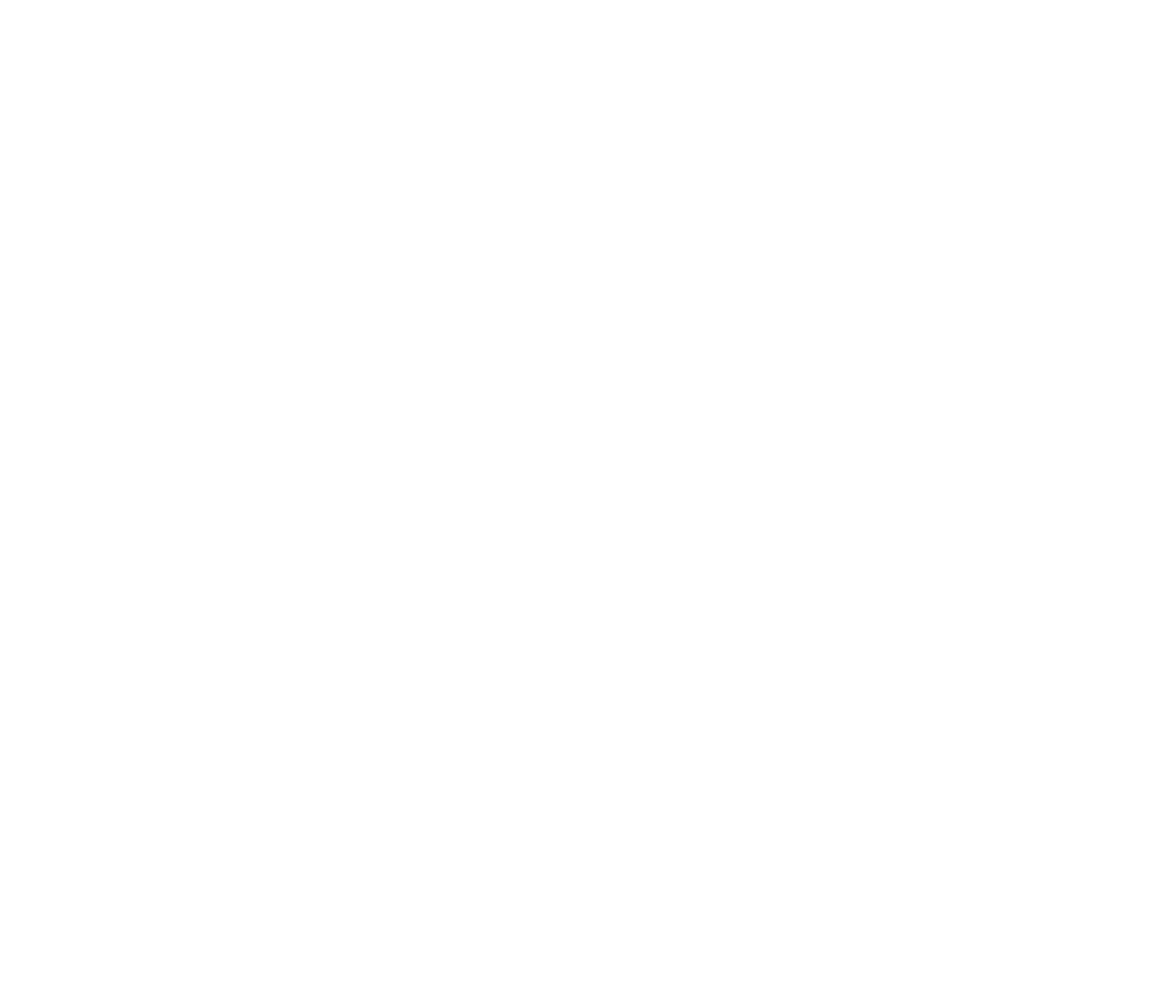
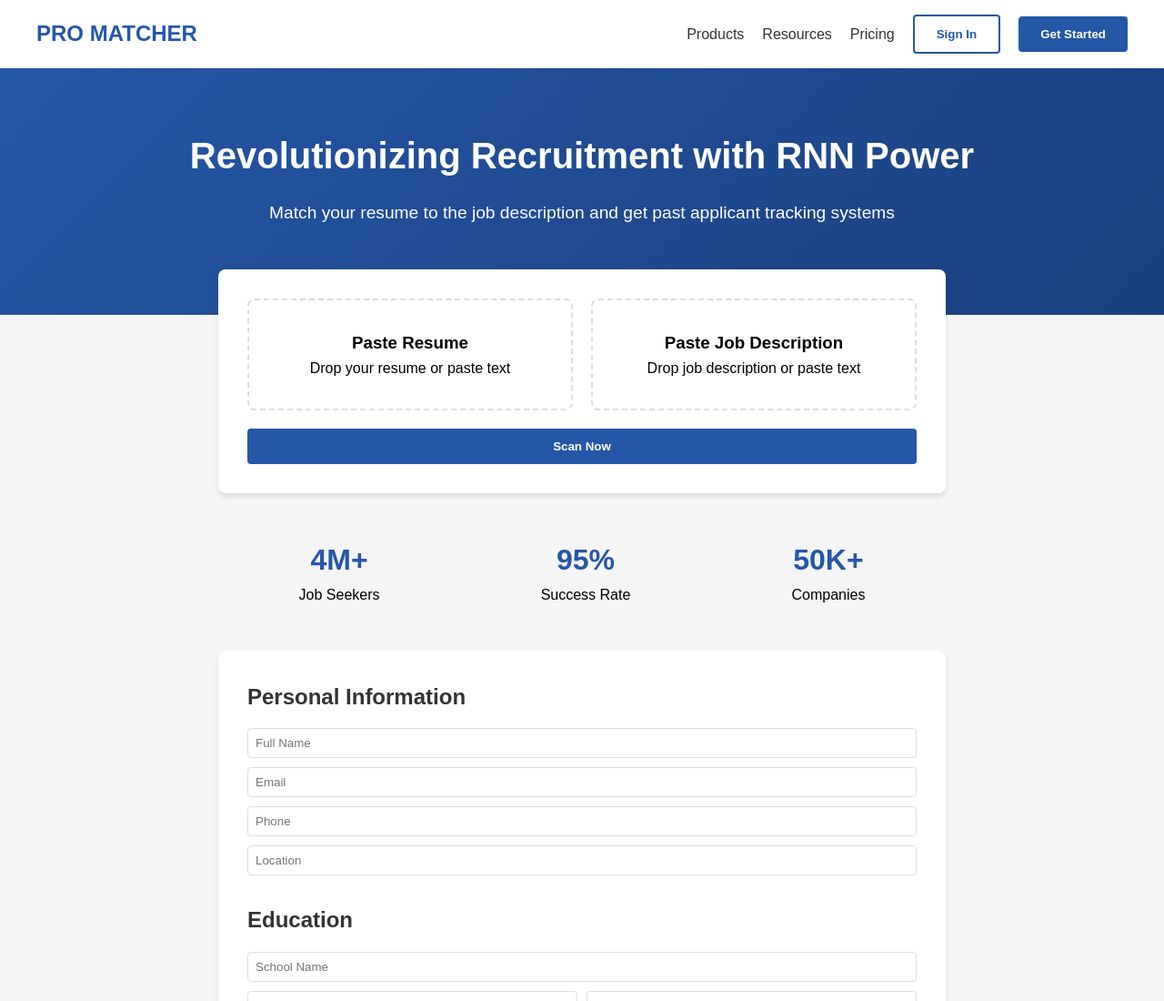
Before and after one commit to dpfam27/CV-JD-Matching-System, a website: page frontend/src/templates/Aifinalscreen.html in a window 1280 px wide. Shown: the top 1100 px of the page at 91% size. Before the commit the page ends 800 px from the top, so only its background shows below. Drawn offline with Linux system fonts and the light colour scheme.

Commit message:
initial frontend update
initial frontend update

```diff
--- a/frontend/src/templates/Aifinalscreen.html
+++ b/frontend/src/templates/Aifinalscreen.html
@@ -1,11 +1,38 @@
 <!DOCTYPE html>
 <html>
 <head>
-    <title>Jobscan & Resume Builder</title>
     <title>Resume Builder</title>
     <style>
-        {
+        * {
             margin: 0;
+            padding: 0;
+            box-sizing: border-box;
+        }
+
+        body {
+            font-family: Arial, sans-serif;
+            line-height: 1.6;
+            background-color: #f5f5f5;
+        }
+
+        /* Header & Nav Styles */
+        header {
+            background-color: #fff;
+            padding: 1rem;
+            box-shadow: 0 2px 4px rgba(0,0,0,0.1);
+        }
+
+        nav {
+            max-width: 1200px;
+            margin: 0 auto;
+            display: flex;
+            justify-content: space-between;
+            align-items: center;
+        }
+
+        .logo {
+            font-size: 24px;
+            font-weight: bold;
             color: #2557a7;
         }
 
@@ -16,7 +43,6 @@
         }
 
         .nav-links a {
-            margin-left: 20px;
             text-decoration: none;
             color: #333;
         }
@@ -27,11 +53,141 @@
 
         /* Hero Section */
         .hero {
+            background: linear-gradient(135deg, #2557a7, #1a3f7d);
+            color: white;
+            padding: 4rem 2rem;
+            text-align: center;
+        }
 
+        .hero h1 {
+            font-size: 2.5rem;
+            margin-bottom: 1rem;
+        }
+
+        .hero p {
+            font-size: 1.2rem;
+            margin-bottom: 2rem;
+        }
+
+        /* Scanner Section */
+        .scanner {
+            max-width: 800px;
+            margin: -50px auto 0;
+            padding: 2rem;
+            background: white;
+            border-radius: 8px;
+            box-shadow: 0 4px 6px rgba(0,0,0,0.1);
+        }
+
+        .upload-section {
+            display: grid;
+            grid-template-columns: 1fr 1fr;
+            gap: 20px;
+            margin-bottom: 20px;
+        }
+
+        .upload-box {
+            padding: 2rem;
+            border: 2px dashed #ddd;
+            border-radius: 8px;
+            text-align: center;
+            cursor: pointer;
+        }
+
+        .upload-box:hover {
+            border-color: #2557a7;
+        }
+
+        /* Indeed Resume Form Styles */
+        .resume-form {
+            max-width: 800px;
+            margin: 20px auto;
+            padding: 2rem;
+            background: white;
+            border-radius: 8px;
+            box-shadow: 0 4px 6px rgba(0,0,0,0.1);
+        }
+
+        .section {
+            margin-bottom: 20px;
+        }
+
+        h2 {
+            color: #333;
+            margin-bottom: 15px;
+        }
+
+        input[type="text"],
+        input[type="email"],
+        input[type="tel"],
+        input[type="month"] {
+            width: 100%;
+            padding: 8px;
+            margin-bottom: 10px;
+            border: 1px solid #ddd;
+            border-radius: 4px;
+        }
+
+        .form-row {
+            display: grid;
+            grid-template-columns: 1fr 1fr;
+            gap: 10px;
+            margin-bottom: 10px;
+        }
+
+        textarea {
+            width: 100%;
+            height: 100px;
+            padding: 8px;
+            margin-bottom: 10px;
+            border: 1px solid #ddd;
+            border-radius: 4px;
+        }
+
+        /* Button Styles */
+        .btn {
+            padding: 12px 24px;
+            border: none;
+            border-radius: 4px;
+            cursor: pointer;
+            font-weight: bold;
+        }
+
+        .btn-primary {
+            background-color: #2557a7;
+            color: white;
+            width: 100%;
+        }
+
+        .btn-secondary {
+            background-color: white;
+            color: #2557a7;
+            border: 2px solid #2557a7;
+        }
+
+        /* Statistics Section */
+        .stats {
+            display: flex;
+            justify-content: space-around;
+            max-width: 800px;
+            margin: 2rem auto;
+            text-align: center;
+        }
+
+        .stat-item {
+            padding: 1rem;
+        }
+
+        .stat-number {
+            font-size: 2rem;
+            font-weight: bold;
+            color: #2557a7;
+        }
+    </style>
+</head>
 <body>
     <header>
         <nav>
-            <div class="logo">Jobscan</div>
             <div class="logo">PRO MATCHER</div>
             <div class="nav-links">
                 <a href="#">Products</a>
@@ -40,11 +196,78 @@
                 <a href="#"><button class="btn btn-secondary">Sign In</button></a>
                 <a href="#"><button class="btn btn-primary">Get Started</button></a>
             </div>
-        </nav>
     </header>
 
     <section class="hero">
-        <h1>Land More Interviews with Jobscan</h1>
         <h1>Revolutionizing Recruitment with RNN Power </h1>
         <p>Match your resume to the job description and get past applicant tracking systems</p>
     </section>
+
+    <section class="scanner">
+        <div class="upload-section">
+            <div class="upload-box">
+                <h3>Paste Resume</h3>
+                <p>Drop your resume or paste text</p>
+            </div>
+            <div class="upload-box">
+                <h3>Paste Job Description</h3>
+                <p>Drop job description or paste text</p>
+            </div>
+        </div>
+        <button class="btn btn-primary">Scan Now</button>
+    </section>
+
+    <div class="stats">
+        <div class="stat-item">
+            <div class="stat-number">4M+</div>
+            <div>Job Seekers</div>
+        </div>
+        <div class="stat-item">
+            <div class="stat-number">95%</div>
+            <div>Success Rate</div>
+        </div>
+        <div class="stat-item">
+            <div class="stat-number">50K+</div>
+            <div>Companies</div>
+        </div>
+    </div>
+
+    <div class="resume-form">
+        <div class="section">
+            <h2>Personal Information</h2>
+            <input type="text" placeholder="Full Name">
+            <input type="email" placeholder="Email">
+            <input type="tel" placeholder="Phone">
+            <input type="text" placeholder="Location">
+        </div>
+
+        <div class="section">
+            <h2>Education</h2>
+            <input type="text" placeholder="School Name">
+            <div class="form-row">
+                <input type="text" placeholder="Degree">
+                <input type="text" placeholder="Field of Study">
+            </div>
+            <div class="form-row">
+                <input type="month" placeholder="Start Date">
+                <input type="month" placeholder="End Date">
+            </div>
+            <button class="btn btn-secondary">+ Add Education</button>
+        </div>
+
+        <div class="section">
+            <h2>Work Experience</h2>
+            <input type="text" placeholder="Company Name">
+            <input type="text" placeholder="Job Title">
+            <div class="form-row">
+                <input type="month" placeholder="Start Date">
+                <input type="month" placeholder="End Date">
+            </div>
+            <textarea placeholder="Job Description"></textarea>
+            <button class="btn btn-secondary">+ Add Experience</button>
+        </div>
+
+        <button class="btn btn-primary">Save Resume</button>
+    </div>
+</body>
+</html>
```
Also changed, not shown: 1 other file.
